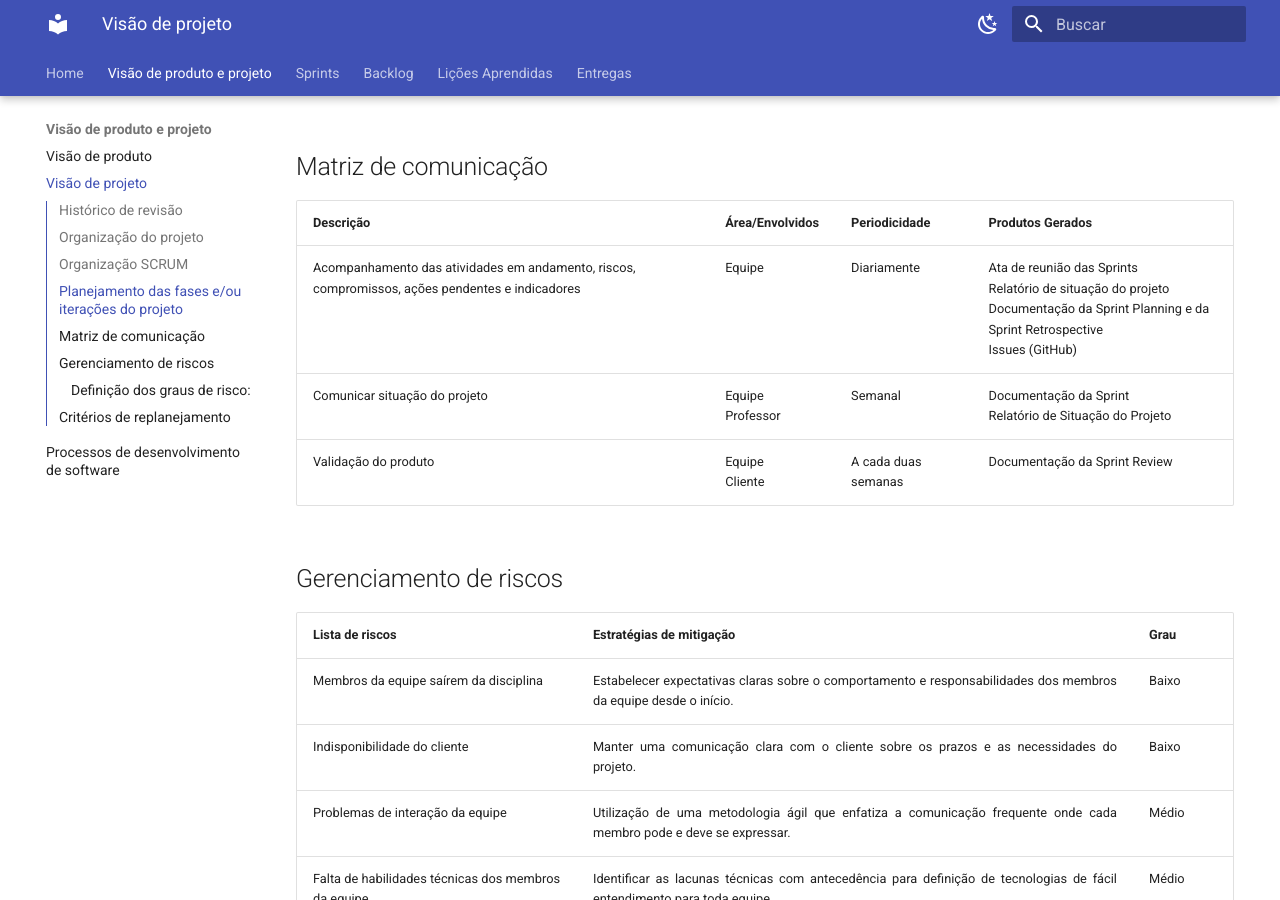
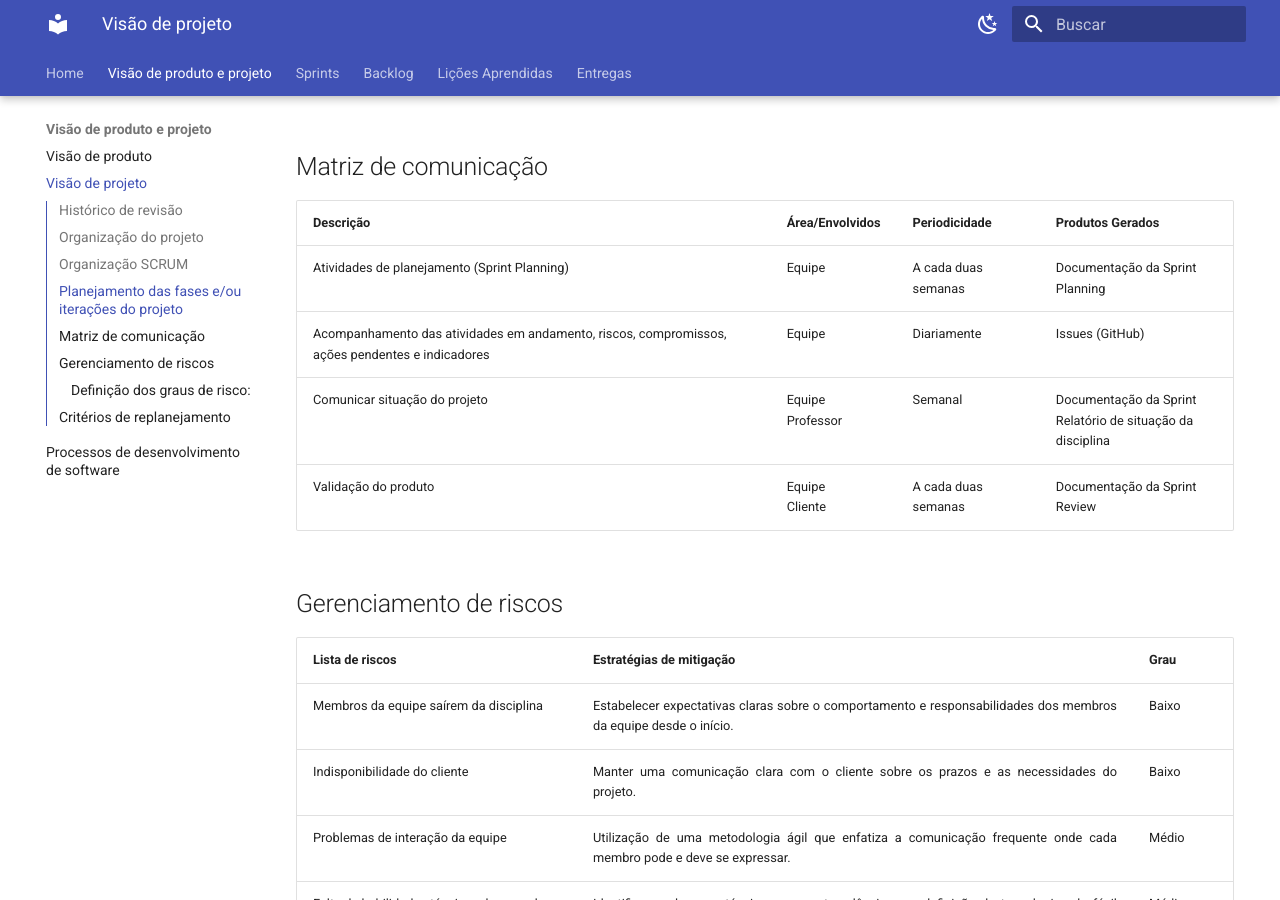
Before and after one commit to mdsreq-fga-unb/2023.2-Matriculai, an MkDocs documentation site: the page built from docs/visao_projeto.md, in a window 1280 px wide and 900 px high, scrolled down 2091 px. Built offline with MkDocs 1.6.1 and Material for MkDocs 9.7.7, drawn with Linux system fonts in a browser that asks for light colours; some of the changed text lies outside the part shown.

```diff
--- a/docs/visao_projeto.md
+++ b/docs/visao_projeto.md
@@ -48,8 +48,9 @@
 
 |Descrição|Área/Envolvidos|Periodicidade|Produtos Gerados|
 |--|--|--|--|
-|Acompanhamento das atividades em andamento, riscos, compromissos, ações pendentes e indicadores|Equipe|Diariamente|Ata de reunião das Sprints</br>Relatório de situação do projeto</br>Documentação da Sprint Planning e da Sprint Retrospective</br>Issues (GitHub)|
-|Comunicar situação do projeto|Equipe</br>Professor|Semanal|Documentação da Sprint</br>Relatório de Situação do Projeto|
+|Atividades de planejamento (Sprint Planning)| Equipe| A cada duas semanas| Documentação da Sprint Planning|
+|Acompanhamento das atividades em andamento, riscos, compromissos, ações pendentes e indicadores|Equipe|Diariamente|Issues (GitHub)|
+|Comunicar situação do projeto|Equipe</br>Professor|Semanal|Documentação da Sprint</br>Relatório de situação da disciplina|
 |Validação do produto|Equipe </br>Cliente |A cada duas semanas|Documentação da Sprint Review|
 
 ## Gerenciamento de riscos
```
Also changed, not shown: other parts of docs/visao_projeto.md (+1 -1 lines), site/search/search_index.json, site/visao_projeto/index.html, 1 other file.
